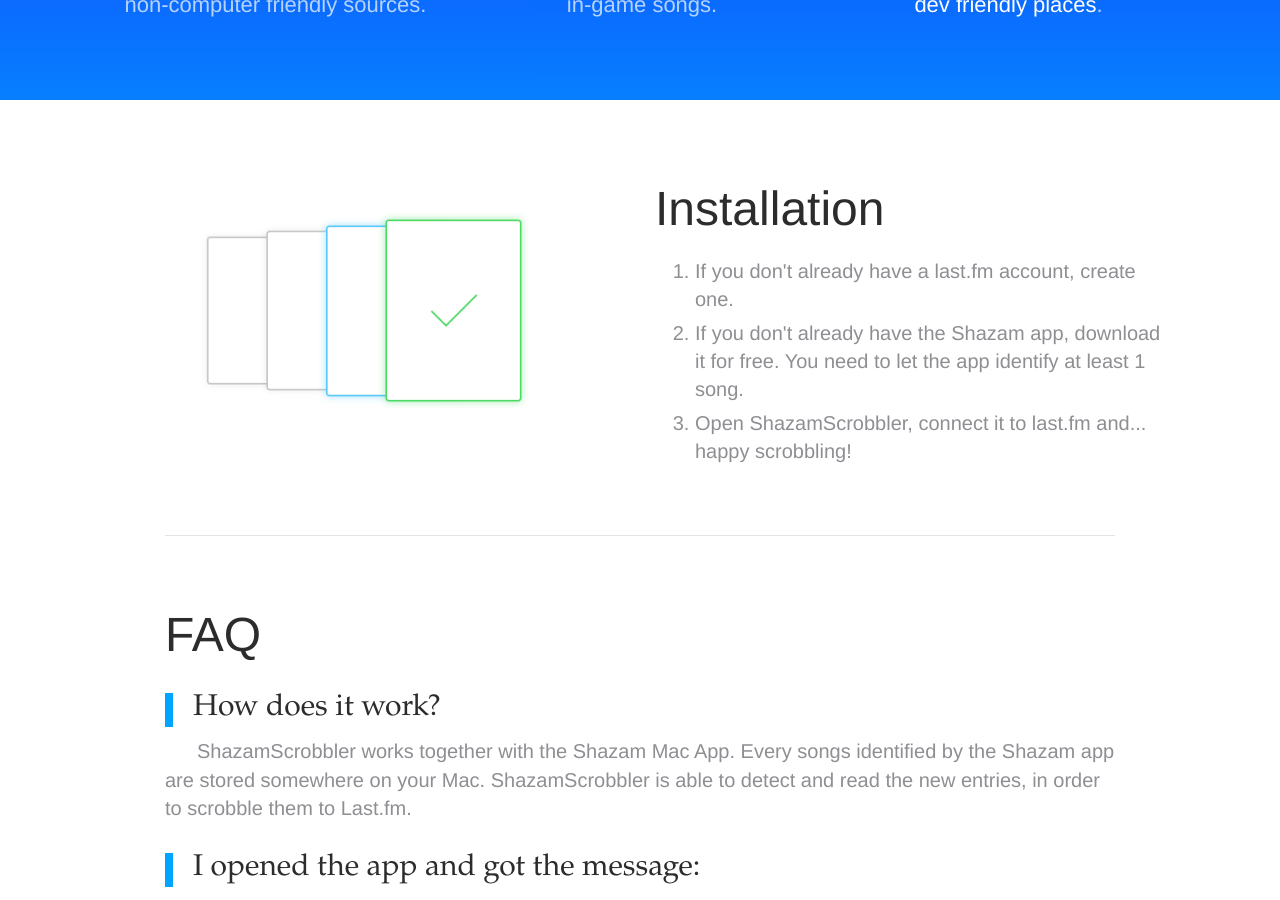
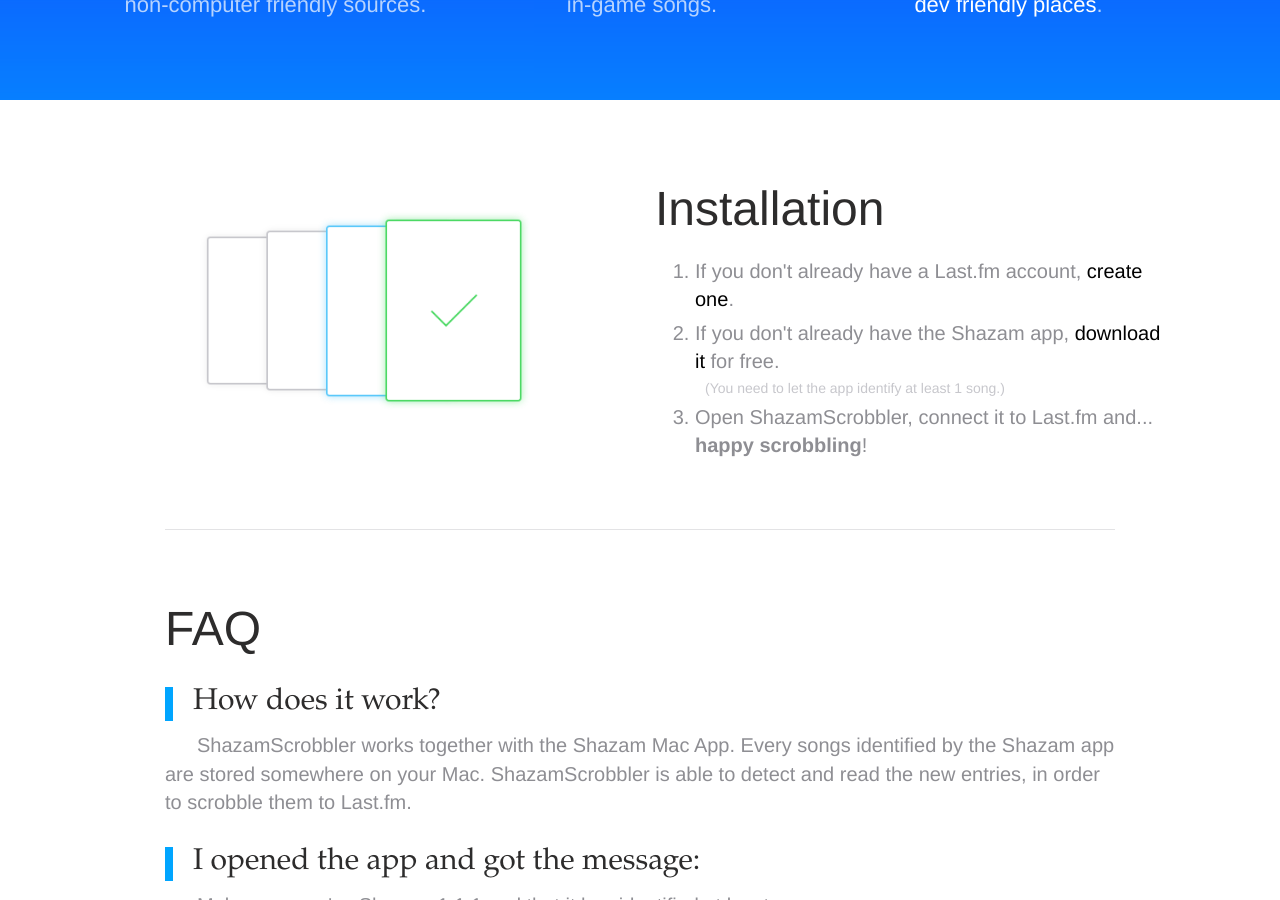
Before and after one commit to ShazamScrobbler/macos-app, a Jekyll site: the page built from index.html, in a window 1280 px wide and 900 px high, scrolled down 1824 px. Built offline with Jekyll 4.4.1, drawn with Linux system fonts in a browser that asks for light colours; nearby versions of some CDN libraries; comment, search, counter and statistics services are not loaded; some of the changed text lies outside the part shown.

Commit message:
added missing links

```diff
--- a/_layouts/content.html
+++ b/_layouts/content.html
@@ -7,7 +7,7 @@
         <div class="row row-centered">
             <div class="col-sm-5 col-md-5">
                 <h3>What does ShazamScrobbler do?</h3>
-                <p>It <b>scrobbles</b> songs being played around you, thanks to the official <a href="https://itunes.apple.com/en/app/shazam/id897118787?mt=12">Shazam Mac app.</a></p>
+                <p>It <b>scrobbles</b> songs being played around you, thanks to the official <a href="https://itunes.apple.com/en/app/shazam/id897118787?mt=12">Shazam Mac app</a>.</p>
             </div>
             <div class="col-sm-2 col-md-2" id="icon">
             </div>
@@ -44,9 +44,9 @@
                     <h2>Installation</h2>
                 </header>
                 <ol>
-                    <li>If you don't already have a last.fm account, create one.</li>
-                    <li>If you don't already have the Shazam app, download it for free. You need to let the app identify at least 1 song.</li>
-                    <li>Open ShazamScrobbler, connect it to last.fm and... happy scrobbling!</li>
+                    <li>If you don't already have a Last.fm account, <a href="https://secure.last.fm/join">create one</a>.</li>
+                    <li>If you don't already have the Shazam app, <a href="https://itunes.apple.com/en/app/shazam/id897118787?mt=12">download it</a> for free. <small>(You need to let the app identify at least 1 song.)</small></li>
+                    <li>Open ShazamScrobbler, connect it to Last.fm and... <b>happy scrobbling</b>!</li>
                 </ol>
             </div>
         </div>
--- a/css/style.less
+++ b/css/style.less
@@ -305,7 +305,7 @@
 
 .install a {
     text-decoration: none;
-    color: #8E8E93;
+    color: black;
 }
 
 .install a:hover {
```
